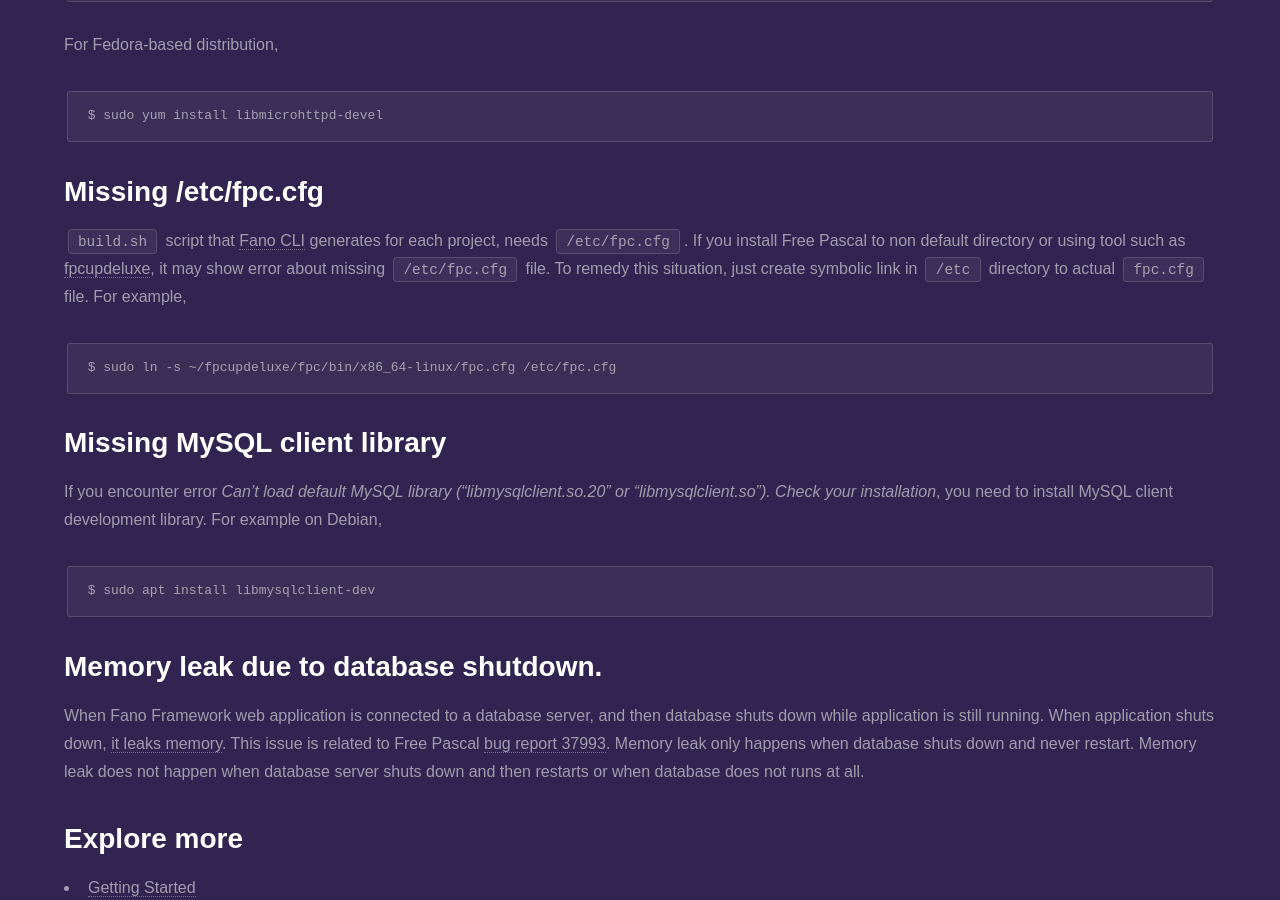
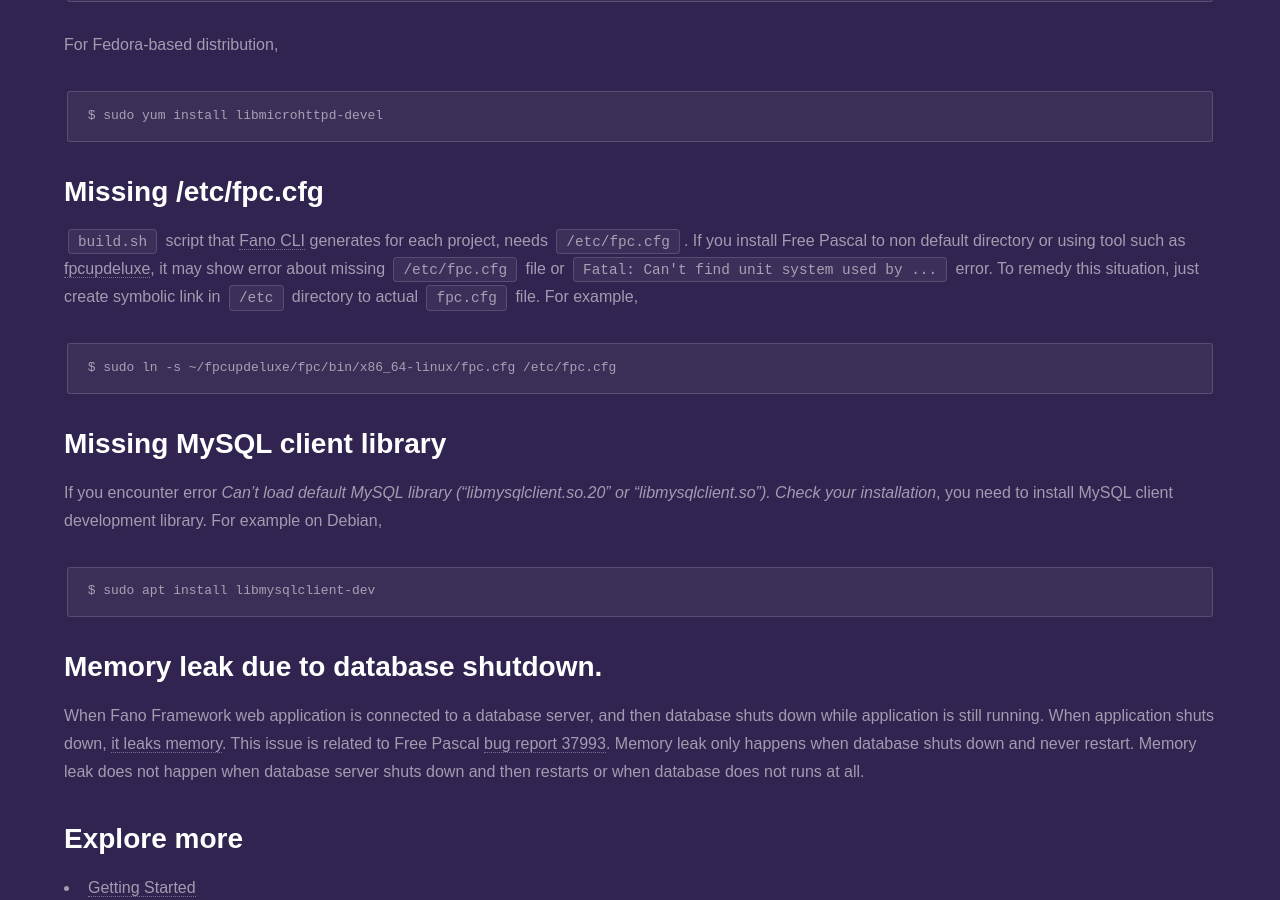
Before and after one commit to fanoframework/fanoframework.github.io, a Jekyll site: the page built from known-issues/index.md, in a window 1280 px wide and 900 px high, scrolled down 3221 px. Built offline with Jekyll 4.4.1, drawn with Linux system fonts in a browser that asks for light colours; our own code applies the rules of GitHub Pages for plain Markdown files.

Commit message:
improve documentation on when fpc.cfg is missing

````diff
--- a/known-issues/index.md
+++ b/known-issues/index.md
@@ -129,7 +129,7 @@
 ```
 ## <a name="missing-etc-fpc-cfg"></a>Missing /etc/fpc.cfg
 
-`build.sh` script that [Fano CLI](/scaffolding-with-fano-cli) generates for each project, needs `/etc/fpc.cfg`. If you install Free Pascal to non default directory or using tool such as [fpcupdeluxe](https://github.com/LongDirtyAnimAlf/fpcupdeluxe), it may show error about missing `/etc/fpc.cfg` file. To remedy this situation, just create symbolic link in `/etc` directory to actual `fpc.cfg` file. For example,
+`build.sh` script that [Fano CLI](/scaffolding-with-fano-cli) generates for each project, needs `/etc/fpc.cfg`. If you install Free Pascal to non default directory or using tool such as [fpcupdeluxe](https://github.com/LongDirtyAnimAlf/fpcupdeluxe), it may show error about missing `/etc/fpc.cfg` file or `Fatal: Can't find unit system used by ...` error. To remedy this situation, just create symbolic link in `/etc` directory to actual `fpc.cfg` file. For example,
 
 ```
 $ sudo ln -s ~/fpcupdeluxe/fpc/bin/x86_64-linux/fpc.cfg /etc/fpc.cfg
````
